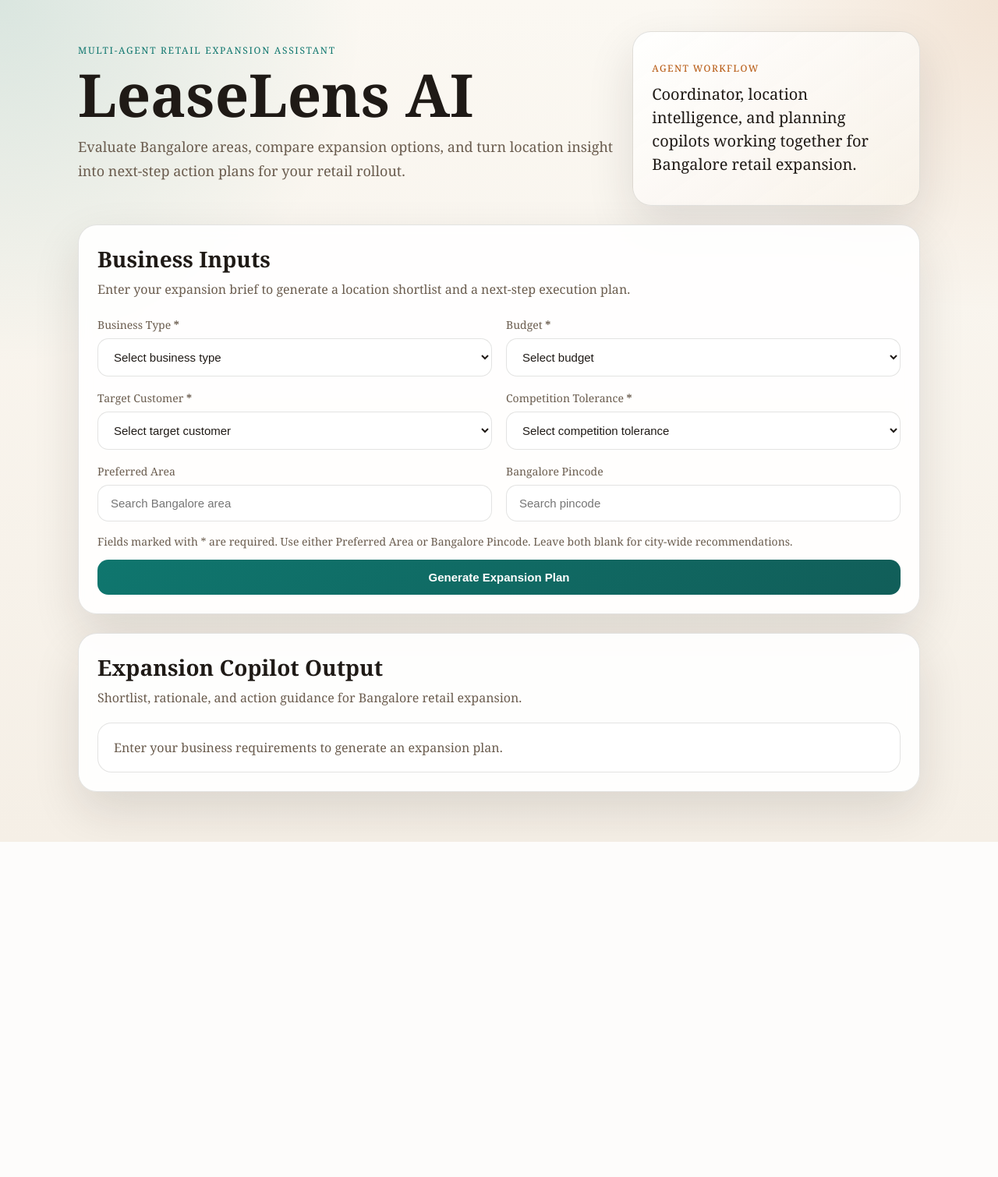
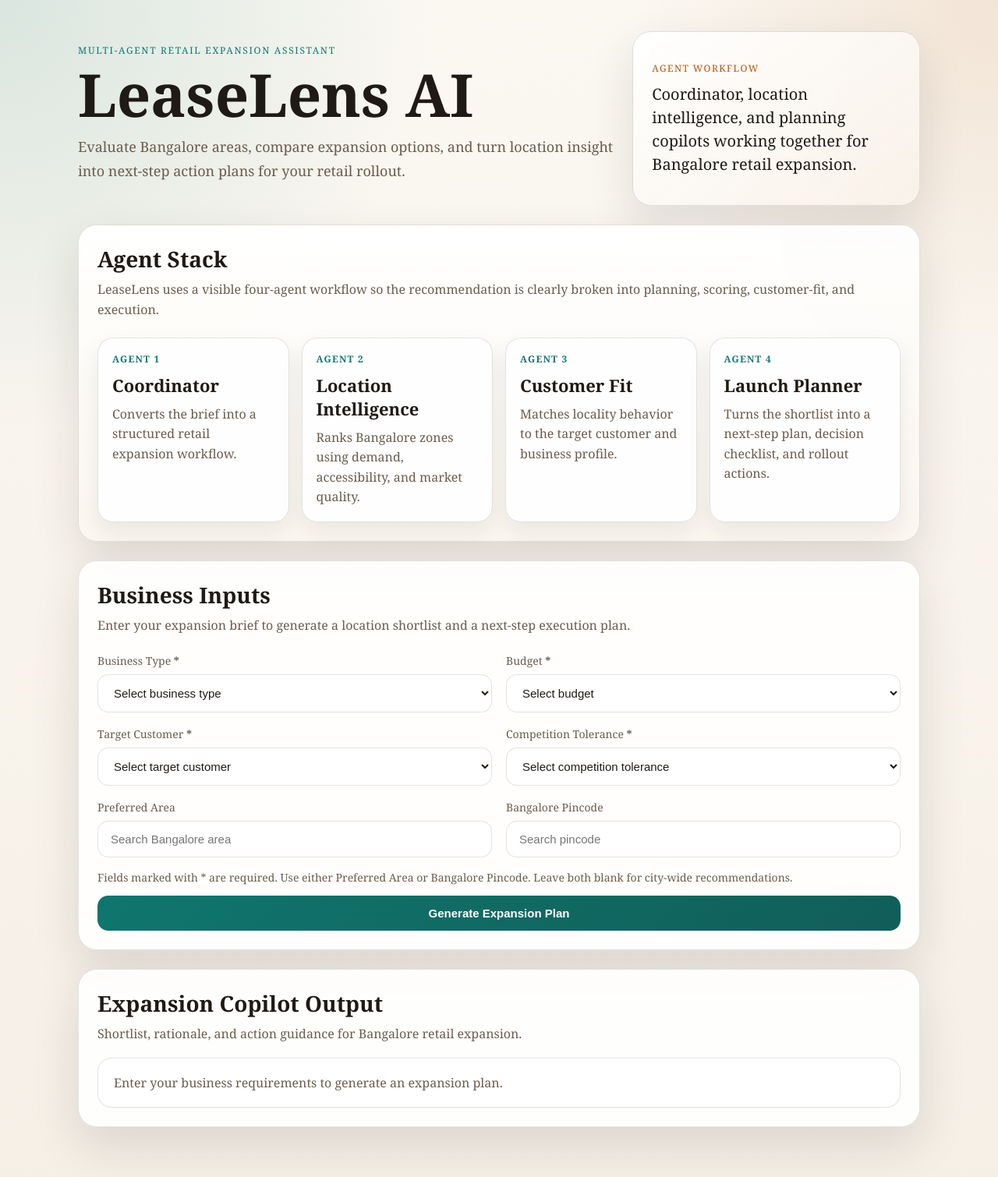
Before and after one commit to arjundixith/leaselens-ai, a FastAPI app: page / in a window 1280 px wide. Shown: the whole page at 78% size. Before the commit the page ends 1080 px from the top, so only its background shows below. Run offline with FastAPI, Linux system fonts and the light colour scheme.

Commit message:
Make multi-agent workflow visible in UI

```diff
--- a/ui/static/styles.css
+++ b/ui/static/styles.css
@@ -98,6 +98,12 @@ body {
   backdrop-filter: blur(8px);
 }
 
+.stack-panel {
+  background:
+    linear-gradient(180deg, rgba(255,255,255,0.95), rgba(252,247,240,0.95)),
+    radial-gradient(circle at top right, rgba(15, 118, 110, 0.08), transparent 30%);
+}
+
 .section-head h2 {
   margin: 0;
   font-size: 28px;
@@ -114,6 +120,41 @@ body {
   display: grid;
   grid-template-columns: repeat(2, minmax(0, 1fr));
   gap: 18px;
+}
+
+.agent-strip {
+  margin-top: 22px;
+  display: grid;
+  grid-template-columns: repeat(4, minmax(0, 1fr));
+  gap: 16px;
+}
+
+.agent-card {
+  border: 1px solid var(--line);
+  border-radius: 20px;
+  background: rgba(255, 255, 255, 0.94);
+  padding: 18px;
+  box-shadow: 0 14px 30px rgba(31, 26, 22, 0.08);
+}
+
+.agent-card-label {
+  margin: 0 0 10px;
+  color: var(--accent);
+  font-size: 12px;
+  font-weight: 700;
+  text-transform: uppercase;
+  letter-spacing: 0.1em;
+}
+
+.agent-card h3 {
+  margin: 0 0 10px;
+  font-size: 22px;
+}
+
+.agent-card p:last-child {
+  margin: 0;
+  color: var(--muted);
+  line-height: 1.6;
 }
 
 label span {
--- a/ui/templates/index.html
+++ b/ui/templates/index.html
@@ -19,6 +19,35 @@
       <div class="hero-card">
         <p class="hero-card-label">Agent Workflow</p>
         <p class="hero-card-value">Coordinator, location intelligence, and planning copilots working together for Bangalore retail expansion.</p>
+      </div>
+    </section>
+
+    <section class="panel stack-panel">
+      <div class="section-head">
+        <h2>Agent Stack</h2>
+        <p>LeaseLens uses a visible four-agent workflow so the recommendation is clearly broken into planning, scoring, customer-fit, and execution.</p>
+      </div>
+      <div class="agent-strip">
+        <article class="agent-card">
+          <p class="agent-card-label">Agent 1</p>
+          <h3>Coordinator</h3>
+          <p>Converts the brief into a structured retail expansion workflow.</p>
+        </article>
+        <article class="agent-card">
+          <p class="agent-card-label">Agent 2</p>
+          <h3>Location Intelligence</h3>
+          <p>Ranks Bangalore zones using demand, accessibility, and market quality.</p>
+        </article>
+        <article class="agent-card">
+          <p class="agent-card-label">Agent 3</p>
+          <h3>Customer Fit</h3>
+          <p>Matches locality behavior to the target customer and business profile.</p>
+        </article>
+        <article class="agent-card">
+          <p class="agent-card-label">Agent 4</p>
+          <h3>Launch Planner</h3>
+          <p>Turns the shortlist into a next-step plan, decision checklist, and rollout actions.</p>
+        </article>
       </div>
     </section>
 
@@ -249,6 +278,19 @@
         </article>
       `).join('');
 
+      const workflowCards = (data.agent_workflow || []).map(agent => `
+        <article class="agent-trace-card">
+          <div class="agent-trace-top">
+            <div>
+              <p class="agent-trace-label">${agent.status}</p>
+              <h4>${agent.name}</h4>
+            </div>
+            <span class="agent-chip">${agent.mission}</span>
+          </div>
+          <p class="agent-trace-copy">${agent.finding}</p>
+        </article>
+      `).join('');
+
       const nextSteps = (data.execution_plan?.next_steps || []).map(step => `<li>${step}</li>`).join('');
       const checklist = (data.execution_plan?.decision_checklist || []).map(step => `<li>${step}</li>`).join('');
 
@@ -258,6 +300,29 @@
           <p>${data.subtitle}</p>
           <p class="copilot-summary">${data.copilot_summary || ''}</p>
         </div>
+        <div class="snapshot-grid">
+          <article class="snapshot-card">
+            <p class="snapshot-label">Lead Market</p>
+            <h4>${data.decision_snapshot?.lead_market || ''}</h4>
+          </article>
+          <article class="snapshot-card">
+            <p class="snapshot-label">Launch Thesis</p>
+            <h4>${data.decision_snapshot?.launch_thesis || ''}</h4>
+          </article>
+          <article class="snapshot-card">
+            <p class="snapshot-label">Risk Watch</p>
+            <h4>${data.decision_snapshot?.risk_watch || ''}</h4>
+          </article>
+          <article class="snapshot-card">
+            <p class="snapshot-label">Next Milestone</p>
+            <h4>${data.decision_snapshot?.next_milestone || ''}</h4>
+          </article>
+        </div>
+        <div class="trace-head">
+          <h4>Agent Coordination Board</h4>
+          <p>Each agent contributes a visible piece of the retail expansion decision.</p>
+        </div>
+        <div class="agent-trace-grid">${workflowCards}</div>
         <div class="results-list">${cards}</div>
         <div class="workflow-grid">
           <article class="workflow-card">
--- a/ui/webapp.py
+++ b/ui/webapp.py
@@ -89,6 +89,77 @@ def market_strength_label(row) -> str:
     if score >= 62:
         return "promising"
     return "watchlist"
+
+
+def risk_signal(row, competition_tolerance: str) -> str:
+    intensity = commercial_intensity(row)
+    access = accessibility_band(row)
+    tolerance = competition_tolerance.lower()
+
+    if intensity == "High" and tolerance == "low":
+        return "High market crowding risk"
+    if intensity == "High" and access == "moderate":
+        return "Crowded zone with slower cross-city access"
+    if access == "moderate":
+        return "Execution depends on localized catchment"
+    return "Balanced risk for current brief"
+
+
+def build_agent_workflow(recommendations, display_name: str, customer_type: str, budget: str, competition_tolerance: str):
+    lead = recommendations[0]
+    runner_up = recommendations[1] if len(recommendations) > 1 else recommendations[0]
+    area_label = f"{lead['area_name']} ({lead['pincode']})"
+
+    return [
+        {
+            "name": "Coordinator Agent",
+            "status": "Complete",
+            "mission": "Convert the business brief into a decision workflow.",
+            "finding": (
+                f"Shortlisted {len(recommendations)} zones and advanced {area_label} as the lead option for a "
+                f"{budget.lower()} budget {display_name.lower()} rollout."
+            ),
+        },
+        {
+            "name": "Location Intelligence Agent",
+            "status": "Complete",
+            "mission": "Score Bangalore micro-markets using demand and accessibility signals.",
+            "finding": (
+                f"Selected {lead['area_name']} as the strongest fit, with {lead['market_intensity'].lower()} market activity "
+                f"and a {lead['market_strength']} conviction signal."
+            ),
+        },
+        {
+            "name": "Customer Fit Agent",
+            "status": "Complete",
+            "mission": "Match locality behavior to the target customer profile.",
+            "finding": (
+                f"Matched the shortlist against {customer_type.lower()} demand patterns and kept {runner_up['area_name']} "
+                f"as a challenger market if the lead site underperforms on commercial terms."
+            ),
+        },
+        {
+            "name": "Launch Planner Agent",
+            "status": "Ready",
+            "mission": "Convert the shortlist into immediate execution steps.",
+            "finding": (
+                f"Prepared site validation, rent comparison, and launch planning actions with a "
+                f"{competition_tolerance.lower()} competition tolerance assumption."
+            ),
+        },
+    ]
+
+
+def build_decision_snapshot(recommendations, display_name: str, customer_type: str, competition_tolerance: str):
+    lead = recommendations[0]
+    return {
+        "lead_market": f"{lead['area_name']} ({lead['pincode']})",
+        "launch_thesis": (
+            f"{display_name} for {customer_type.lower()} with {lead['market_intensity'].lower()} market activity."
+        ),
+        "risk_watch": risk_signal(lead, competition_tolerance),
+        "next_milestone": f"Complete broker validation and on-ground visit for {lead['area_name']}.",
+    }
 
 
 def build_execution_plan(recommendations, display_name: str, customer_type: str, budget: str):
@@ -311,6 +382,19 @@ async def recommend(
         })
 
     execution_plan = build_execution_plan(recommendations, display_name, customer_type, budget)
+    agent_workflow = build_agent_workflow(
+        recommendations,
+        display_name,
+        customer_type,
+        budget,
+        competition_tolerance,
+    )
+    decision_snapshot = build_decision_snapshot(
+        recommendations,
+        display_name,
+        customer_type,
+        competition_tolerance,
+    )
 
     return JSONResponse({
         "title": f"LeaseLens AI Expansion Plan for a {budget} budget {display_name} in Bangalore",
@@ -320,5 +404,7 @@ async def recommend(
             f"site rationale, and next-step workflow for this retail decision."
         ),
         "recommendations": recommendations,
+        "agent_workflow": agent_workflow,
+        "decision_snapshot": decision_snapshot,
         "execution_plan": execution_plan,
     })
```
Also changed, not shown: other parts of ui/static/styles.css (+98 -0 lines).
